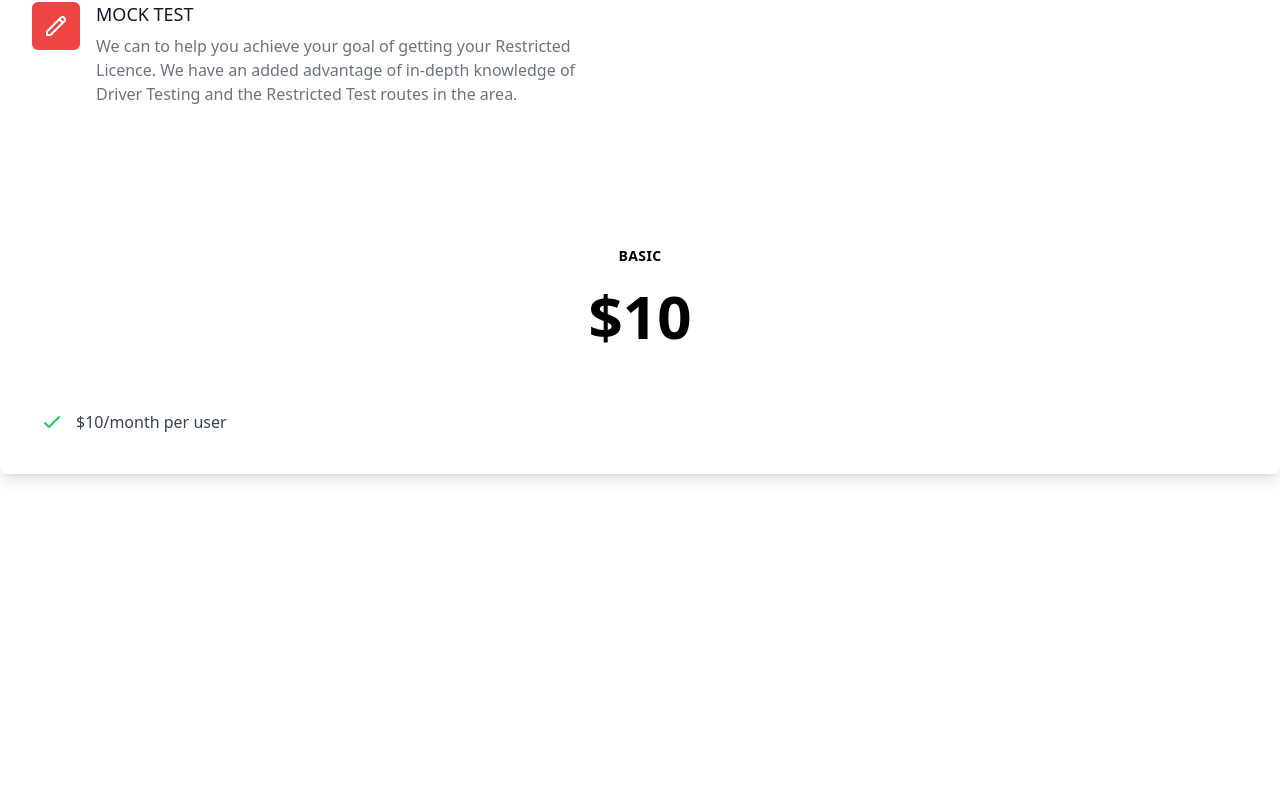
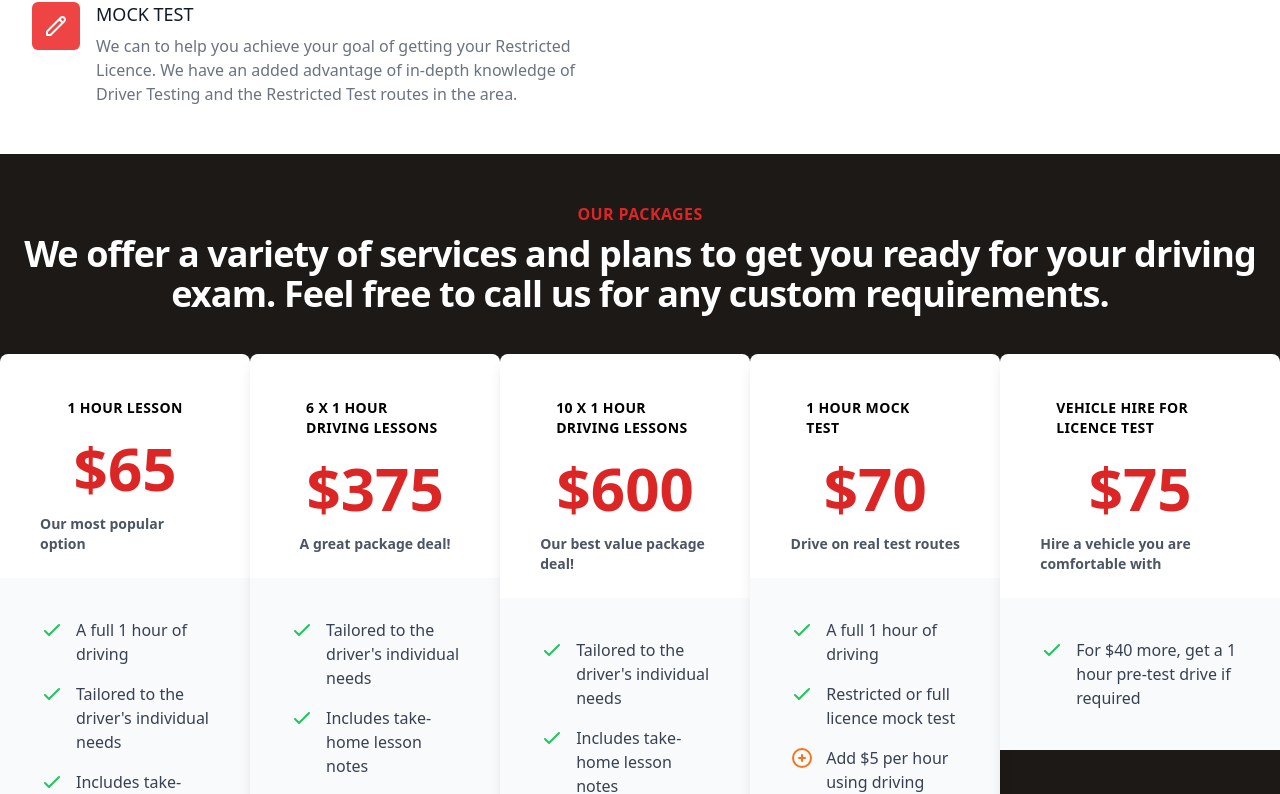
Before and after one commit to bigldrivingschool/bigl-website, a Next.js app: page / in a window 1280 px wide. Shown: the part 1124-1918 px from the top of the page. Before the commit the page ends 1662 px from the top, so only its background shows below. Built offline with nearby package versions, Linux system fonts and the light colour scheme.

Commit message:
Pricing updates

```diff
--- a/components/Pricing/Pricing.tsx
+++ b/components/Pricing/Pricing.tsx
@@ -1,51 +1,114 @@
-import {
-  KeyIcon,
-  AcademicCapIcon,
-  GlobeIcon,
-  PencilIcon,
-  CheckIcon,
-  ClipboardCheckIcon,
-} from "@heroicons/react/outline";
+import { CheckIcon, PlusCircleIcon } from "@heroicons/react/outline";
 
-const prices = [
+const pricePackages = [
   {
     name: "1 hour lesson",
-    price: 375,
+    price: 65,
+    description: "Our most popular option",
     content: [
       "A full 1 hour of driving",
       "Tailored to the driver's individual needs",
       "Includes take-home lesson notes",
-      "Add $5 per hour using driving school vehicle",
     ],
+    addVechicle: true,
+  },
+  {
+    name: "6 x 1 hour driving lessons",
+    price: 375,
+    description: "A great package deal!",
+    content: [
+      "Tailored to the driver's individual needs",
+      "Includes take-home lesson notes",
+    ],
+    addVechicle: true,
+  },
+  {
+    name: "10 x 1 hour driving lessons",
+    price: 600,
+    description: "Our best value package deal!",
+    content: [
+      "Tailored to the driver's individual needs",
+      "Includes take-home lesson notes",
+    ],
+    addVechicle: true,
+  },
+  {
+    name: "1 hour mock test",
+    price: 70,
+    description: "Drive on real test routes",
+    content: [
+      "A full 1 hour of driving",
+      "Restricted or full licence mock test",
+    ],
+    addVechicle: true,
+  },
+  {
+    name: "Vehicle hire for licence test",
+    price: 75,
+    description: "Hire a vehicle you are comfortable with",
+    content: ["For $40 more, get a 1 hour pre-test drive if required"],
+    addVechicle: false,
   },
 ];
 
 export const Pricing = () => {
   return (
-    <div className="bg-grey-600 py-12">
-      <div className="mb-4 overflow-hidden rounded-lg shadow-lg">
+    <div className=" bg-stone-900 py-12">
+      <div className="mb-10 lg:text-center">
+        <h2 className="text-base font-semibold uppercase tracking-wide text-red-600">
+          OUR PACKAGES
+        </h2>
+        <p className="mt-2 text-3xl font-extrabold leading-8 tracking-tight text-white sm:text-4xl">
+          We offer a variety of services and plans to get you ready for your
+          driving exam. Feel free to call us for any custom requirements.
+        </p>
+      </div>
+      <div className="flex">
+        {pricePackages.map((pricePackage) => (
+          <div
+            className="mb-4 max-w-sm overflow-hidden rounded-lg shadow-lg"
+            key={pricePackage.name}
+          >
             <div className="bg-white px-6 py-8  sm:p-10 sm:pb-6">
               <div className="flex justify-center">
                 <span className="inline-flex rounded-full px-4 py-1 text-sm font-semibold uppercase leading-5 tracking-wide">
-              Basic
+                  {pricePackage.name}
                 </span>
               </div>
-          <div className="mt-4 flex justify-center text-6xl font-extrabold leading-none ">
-            $10
+              <div className="mt-4 flex justify-center text-6xl font-extrabold leading-none text-red-600">
+                ${pricePackage.price}
+              </div>
+              <div className="mt-4 flex justify-center text-sm font-semibold leading-5 text-gray-600">
+                {pricePackage.description}
               </div>
             </div>
-        <div className="bg-white px-6 pt-6 pb-8 sm:p-10 sm:pt-6">
-          <ul>
-            <li className="mt-4 flex items-start">
+            <div className="bg-slate-50 px-6 pt-6 pb-8 sm:p-10 sm:pt-6">
+              <ul className="">
+                {pricePackage.content.map((content, i) => (
+                  <li className="mt-4 flex items-start" key={i}>
                     <div className="flex-shrink-0">
                       <CheckIcon className="h-6 w-6 text-green-500" />
                     </div>
                     <p className="ml-3 text-base leading-6 text-gray-700 ">
-                $10/month per user
+                      {content}
                     </p>
                   </li>
+                ))}
+
+                {pricePackage.addVechicle && (
+                  <li className="mt-4 flex items-start" key="i">
+                    <div className="flex-shrink-0">
+                      <PlusCircleIcon className="h-6 w-6 text-orange-500" />
+                    </div>
+                    <p className="ml-3 text-base leading-6 text-gray-700 ">
+                      Add $5 per hour using driving school vehicle
+                    </p>
+                  </li>
+                )}
               </ul>
             </div>
+          </div>
+        ))}
       </div>
     </div>
   );
--- a/pages/index.tsx
+++ b/pages/index.tsx
@@ -10,7 +10,9 @@ const Home: NextPage = () => {
   return (
     <div className="">
       <Head>
-        <title>Create Next App</title>
+        <title>
+          Big L Driving School | Driving Lessons North Shore, Auckland
+        </title>
         <link rel="icon" href="/favicon.ico" />
       </Head>
 
```
Lines whose indentation alone changed are shown as unchanged.
